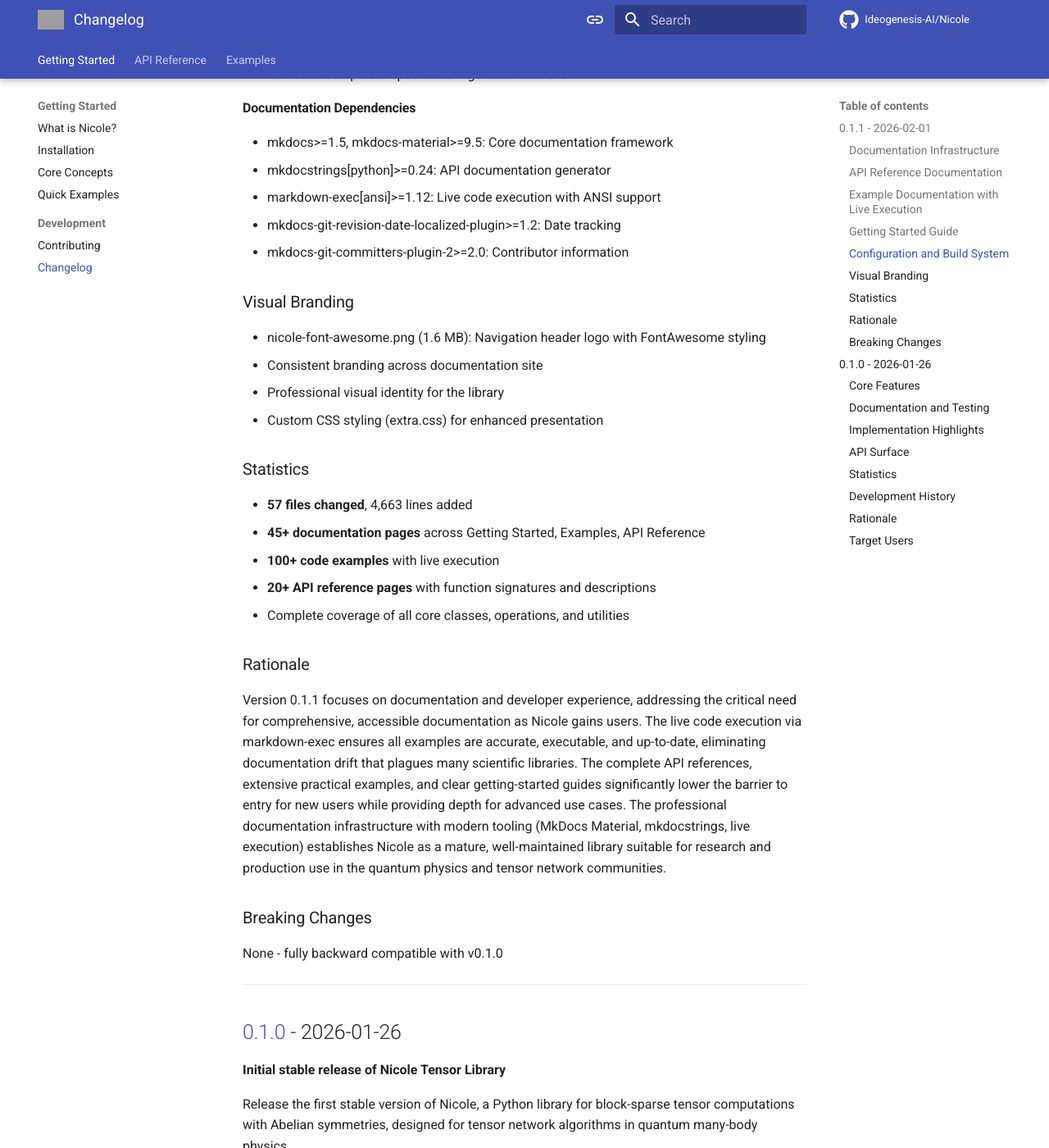
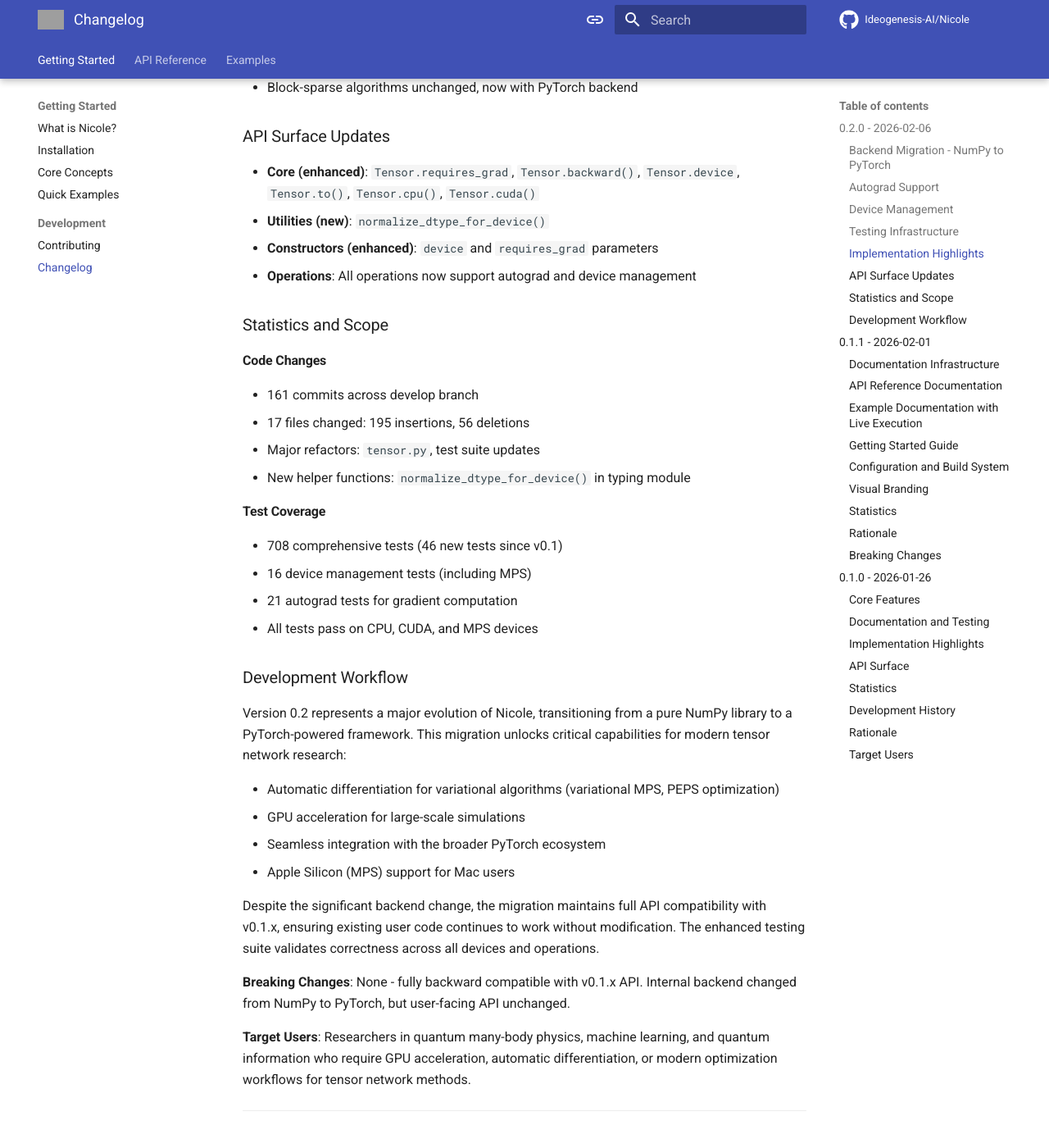
Before and after one commit to Ideogenesis-AI/Nicole, an MkDocs documentation site: the page built from docs/getting-started/changelog.md, in a window 1280 px wide and 1400 px high, scrolled down 2896 px. Shown: the whole window at 82% size. Built offline with MkDocs 1.6.1 and Material for MkDocs 9.7.7, drawn with Linux system fonts in a browser that asks for light colours; comment, search, counter and statistics services are not loaded; the version menu is left out; some of the changed text lies outside the part shown; grey boxes are pictures that could not be loaded.

Commit message:
Document release 0.2.0, highlighting the migration from NumPy to PyTorch.
Introduced autograd support, enhanced device management for CPU, CUDA, and MPS, and comprehensive test coverage. Maintained backward compatibility with v0.1.x while optimizing performance and expanding the API surface. This release targets researchers in quantum many-body physics and machine learning, enabling GPU acceleration and automatic differentiation for tensor network computations.

```diff
--- a/docs/getting-started/changelog.md
+++ b/docs/getting-started/changelog.md
@@ -1,6 +1,132 @@
 # Changelog
 
 All notable changes to Nicole will be documented in this file.
+
+## [0.2.0] - 2026-02-06
+
+**PyTorch Backend Migration with Autograd and Device Management**
+
+Release version 0.2 of Nicole, introducing a major backend migration from NumPy to PyTorch, enabling automatic differentiation, GPU acceleration, and enhanced device management for tensor network computations with Abelian symmetries.
+
+### Backend Migration - NumPy to PyTorch
+
+#### Core Infrastructure Changes
+- Complete migration from NumPy to PyTorch as the tensor backend
+- All tensor operations now leverage PyTorch's optimized kernels
+- Backward compatibility maintained for existing user code
+- Updated dependencies: `torch>=2.5` replaces `numpy>=2.0` as primary backend
+- Preserved block-sparse semantics with PyTorch tensors
+
+### Autograd Support
+
+#### Gradient Tracking
+- Added `requires_grad` property for gradient computation control
+- Automatic differentiation through all tensor operations
+- `Tensor.backward()` method for scalar tensors (0D)
+- Full computational graph support for optimization workflows
+- Element-wise operations (add, sub, mul) preserve gradient flow
+- Contraction and decomposition operations support autograd
+
+#### Gradient Management
+- `requires_grad` parameter in constructors (`zeros`, `random`, `from_scalar`)
+- Setter for `requires_grad` to enable/disable gradient tracking
+- Integration with PyTorch's autograd engine
+- Access to gradients via underlying `torch.Tensor` blocks
+- Default: gradients disabled (`torch.set_grad_enabled(False)`) for performance
+
+### Device Management
+
+#### Multi-Device Support
+- **CPU**: Full dtype support (`float32`, `float64`, `complex64`, `complex128`)
+- **CUDA (NVIDIA)**: Full dtype support with optimal GPU performance
+- **MPS (Apple Silicon)**: `float32`/`complex64` with automatic dtype normalization
+
+#### Device Operations
+- `Tensor.device` property for querying tensor placement
+- `Tensor.to(device)` method for device transfer
+- `Tensor.cpu()` convenience method
+- `Tensor.cuda()` convenience method
+- `device` parameter in constructors (`zeros`, `random`, `from_scalar`)
+- Automatic device consistency validation in operations
+
+#### MPS Dtype Normalization
+- `normalize_dtype_for_device()` utility function in typing module
+- Automatic `float64` → `float32` conversion on MPS
+- Automatic `complex128` → `complex64` conversion on MPS
+- Transparent handling in constructors and `.to()` method
+- Comprehensive test coverage for MPS compatibility
+
+### Testing Infrastructure
+
+#### Comprehensive Test Coverage
+- **708 tests** covering all functionality (up from 662 in v0.1)
+- New test modules: `test_autograd.py`, `test_device.py`
+- MPS dtype normalization tests integrated into `test_device.py`
+- Device management tests for CPU, CUDA, MPS
+- Autograd tests for gradient computation and `backward()`
+- Gradient flow tests for operations (add, sub, mul, contract)
+- All existing tests updated for PyTorch backend
+
+#### Test Organization
+- Device tests in `tests/support/test_device.py` (new)
+- Autograd tests in `tests/support/test_autograd.py` (new)
+- GPU tests skip gracefully when hardware unavailable
+- MPS-specific tests for dtype normalization
+
+### Implementation Highlights
+
+#### Backend Changes
+- Replaced numpy arrays with torch tensors throughout codebase
+- Updated `torch.randn()` for random generation with generator support
+- `torch.eye()` for identity matrices
+- `torch.zeros()` for zero initialization
+- `torch.complex()` for complex number construction
+- Maintained block-sparse structure with PyTorch tensors
+
+#### Performance Optimizations
+- Disabled autograd by default (`torch.set_grad_enabled(False)`)
+- Set default device to CPU (`torch.set_default_device('cpu')`)
+- Efficient device transfers with minimal overhead
+- GPU acceleration for large-scale computations
+- Block-sparse algorithms unchanged, now with PyTorch backend
+
+### API Surface Updates
+
+- **Core (enhanced)**: `Tensor.requires_grad`, `Tensor.backward()`, `Tensor.device`, `Tensor.to()`, `Tensor.cpu()`, `Tensor.cuda()`
+- **Utilities (new)**: `normalize_dtype_for_device()`
+- **Constructors (enhanced)**: `device` and `requires_grad` parameters
+- **Operations**: All operations now support autograd and device management
+
+### Statistics and Scope
+
+#### Code Changes
+- 161 commits across develop branch
+- 17 files changed: 195 insertions, 56 deletions
+- Major refactors: `tensor.py`, test suite updates
+- New helper functions: `normalize_dtype_for_device()` in typing module
+
+#### Test Coverage
+- 708 comprehensive tests (46 new tests since v0.1)
+- 16 device management tests (including MPS)
+- 21 autograd tests for gradient computation
+- All tests pass on CPU, CUDA, and MPS devices
+
+### Development Workflow
+
+Version 0.2 represents a major evolution of Nicole, transitioning from a pure NumPy library to a PyTorch-powered framework. This migration unlocks critical capabilities for modern tensor network research:
+
+- Automatic differentiation for variational algorithms (variational MPS, PEPS optimization)
+- GPU acceleration for large-scale simulations
+- Seamless integration with the broader PyTorch ecosystem
+- Apple Silicon (MPS) support for Mac users
+
+Despite the significant backend change, the migration maintains full API compatibility with v0.1.x, ensuring existing user code continues to work without modification. The enhanced testing suite validates correctness across all devices and operations.
+
+**Breaking Changes**: None - fully backward compatible with v0.1.x API. Internal backend changed from NumPy to PyTorch, but user-facing API unchanged.
+
+**Target Users**: Researchers in quantum many-body physics, machine learning, and quantum information who require GPU acceleration, automatic differentiation, or modern optimization workflows for tensor network methods.
+
+---
 
 ## [0.1.1] - 2026-02-01
 
@@ -251,5 +377,6 @@
 
 ---
 
+[0.2.0]: https://github.com/Ideogenesis-AI/Nicole/releases/tag/v0.2.0
 [0.1.1]: https://github.com/Ideogenesis-AI/Nicole/releases/tag/v0.1.1
 [0.1.0]: https://github.com/Ideogenesis-AI/Nicole/releases/tag/v0.1.0
```
